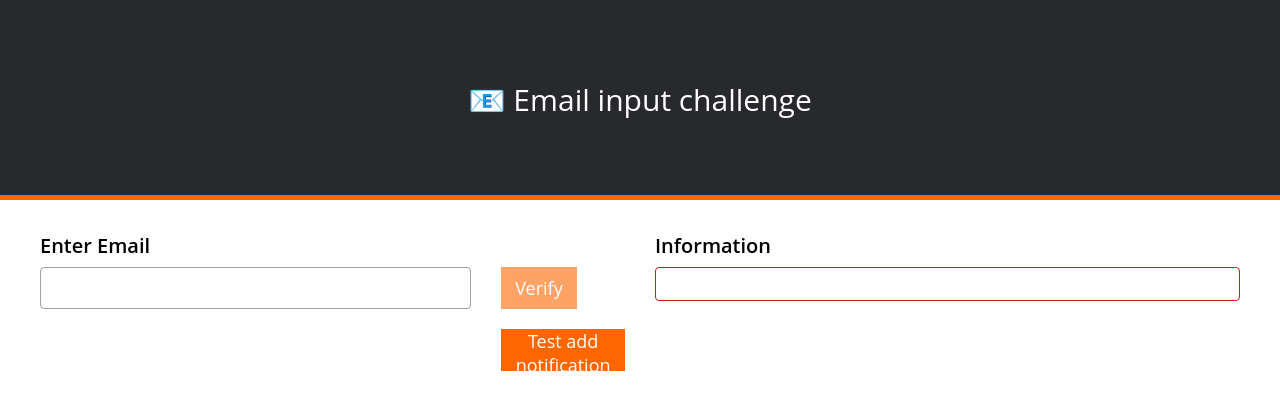
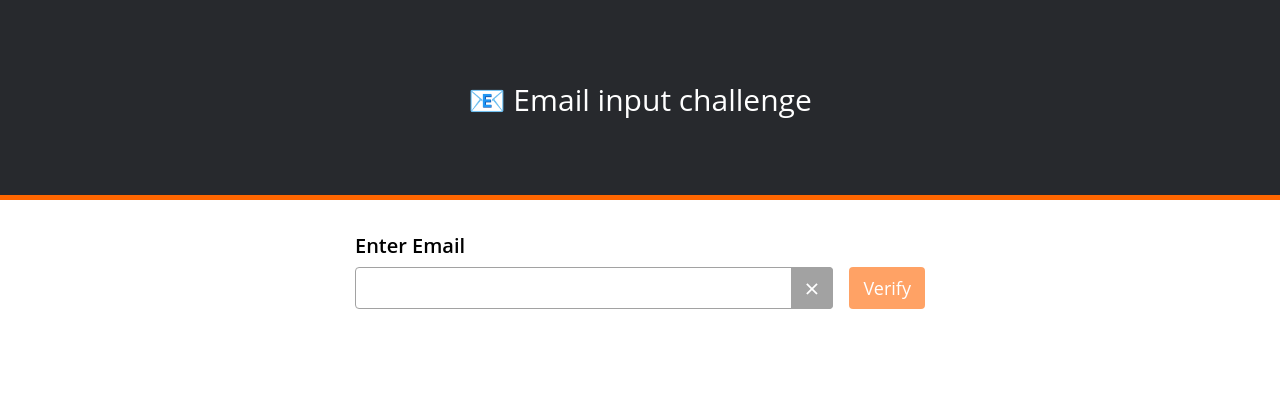
Before and after one commit to ryansemple/EmailInput, a React (Create React App) app: page / in a window 1280 px wide. Shown: the top 410 px of the page. Built offline with nearby package versions, Linux system fonts and the light colour scheme.

Commit message:
Lots of changes

```diff
--- a/src/components/EmailValidationForm.tsx
+++ b/src/components/EmailValidationForm.tsx
@@ -3,12 +3,20 @@ import Label from "./form/Label";
 import Input from "./form/Input";
 import { allKeyboardKeysRegex } from "../utility/Regex";
 import { atCharacter } from "../utility/String";
+import Button from "./form/Button";
+import EmailSuggestions from "./suggestions/Suggestions";
+import ValidationMessage from "./ValidationMessage";
+import { ValidationType } from "../types/Validation";
+import clsx from "clsx";
 
 interface EmailValidationForm {
 	setEmail: (email: string) => void,
 	setEmailMessage: (emailMessage: string) => void,
 	email: string,
-	setEmailIsValid: (emailIsValid: boolean) => void
+	setEmailIsValid: (emailIsValid: boolean) => void,
+	emailIsValid: boolean,
+	emailMessage?: string,
+	className?: string
 }
 
 interface Validator {
@@ -91,21 +99,47 @@ const EmailValidationForm = (props: EmailValidationForm) =>
 	}
 
 	const inputName: string = "EmailValidator";
+	const validationType: ValidationType = props.emailIsValid ?
+	ValidationType.Success :
+	ValidationType.Error;
 
 	return (
-		<>
+		<div className={clsx("EmailValidationForm", props.className)}>
 			<Label
 				className="block"
 				text="Enter Email"
 				htmlFor={inputName}
 			/>
-			<Input
-				className="block full_width"
-				onChange={emailChangedEvent}
-				value={props.email}
-				name={inputName}
+			<div className="relative">
+				<Input
+					className="block full_width"
+					onChange={emailChangedEvent}
+					value={props.email}
+					name={inputName}
+				/>
+				<Button
+					onClick={() => { alert("hey"); }}
+					text="×"
+					className="Button-Clear absolute"
+					notDisabledTooltipTitle="Clear text input"
+					style={{
+						top: 0,
+						bottom: 0,
+						right: 0,
+						borderTopLeftRadius: 0,
+						borderBottomLeftRadius: 0
+					}}
+				/>
+			</div>
+			<EmailSuggestions
+				email={props.email}
+				setEmail={(email: string) => props.setEmail(email)}
 			/>
-		</>
+			<ValidationMessage
+				validationMessage={props.emailMessage}
+				validationType={validationType}
+			/>
+		</div>
 	)
 }
 
--- a/src/components/MainContent.tsx
+++ b/src/components/MainContent.tsx
@@ -5,15 +5,12 @@ import Label from "./form/Label";
 import axios, { AxiosError } from "axios";
 import { KickBoxResponse } from "../utility/Kickbox";
 import { brandOrange, green } from "../styles/sass.scss";
-import InformationDisplay from "./InformationDisplay";
 import { isNetworkError } from "../utility/Network";
-import { returnNewUuid } from "../utility/Uuid";
-import {
-	NotificationImplementation as Notification,
-	NotificationType
-} from "../types/Notification";
+import { Notification } from "../types/Notification";
+import { ValidationType } from "../types/Validation";
 import Notifications from "./notifications/Notifications";
 import Button from "./form/Button";
+import ValidationMessage from "./ValidationMessage";
 
 const serverDomainUrl: string = "http://localhost:3001";
 
@@ -24,7 +21,7 @@ const MainContent = () =>
 	const [emailMessage, setEmailMessage] = useState("");
 	const [emailIsValid, setEmailIsValid] = useState(false);
 	const [notifications, setNotifications] = useState<Notification[]>([]);
-	const [testCount, setTestCount] = useState(1);
+	//const [testCount, setTestCount] = useState(1);
 
 	const checkEmail = () =>
 	{
@@ -48,7 +45,7 @@ const MainContent = () =>
 
 			const successNotification: Notification = new Notification(
 				"Email has been successfully verified as being valid.",
-				NotificationType.Success
+				ValidationType.Success
 			);
 
 			setNotifications([
@@ -62,7 +59,7 @@ const MainContent = () =>
 			{
 				const networkErrorNotification: Notification = new Notification(
 					"There was a network error, please check your internet connection and try again.",
-					NotificationType.Error
+					ValidationType.Error
 				);
 
 				setNotifications([
@@ -74,65 +71,61 @@ const MainContent = () =>
 	}
 
 	//`~TEST
-	const testButtonClick = (event: any) =>
-	{
-		const newNotification: Notification = {
-			text: `${testCount} There was a network error, please check your internet connection and try again.`,
-			id: returnNewUuid(),
-			notificationType: NotificationType.Success
-		};
+	// const testButtonClick = (event: any) =>
+	// {
+	// 	const newNotification: Notification = {
+	// 		text: `${testCount} There was a network error, please check your internet connection and try again.`,
+	// 		id: returnNewUuid(),
+	// 		notificationType: ValidationType.Success
+	// 	};
 
-		console.log(`new notification uuid: ${newNotification.id}`);
+	// 	console.log(`new notification uuid: ${newNotification.id}`);
 
-		setTestCount(testCount + 1);
+	// 	setTestCount(testCount + 1);
 
-		setNotifications([
-			...notifications,
-			newNotification
-		]);
-	};
+	// 	setNotifications([
+	// 		...notifications,
+	// 		newNotification
+	// 	]);
+	// };
 
 	return (
 		<div className="container">
-			<div className="row">
-				<div className="col-sm-12">
-					<div className="row">
-						<div className="col-sm-18">
+			<div className="row horizontal_center_flex">
+				<div className="col-sm-12 col-xs-24 flex">
 					<EmailValidationForm
 						setEmail={(email: string) => setEmail(email)}
 						email={email}
 						setEmailMessage={(emailMessage: string) => setEmailMessage(emailMessage)}
 						setEmailIsValid={(emailIsValid: boolean) => setEmailIsValid(emailIsValid)}
+						emailIsValid={emailIsValid}
+						emailMessage={emailMessage}
+						className="full_width"
 					/>
-							<EmailSuggestions
+					{/* <EmailSuggestions
 						email={email}
 						setEmail={(email: string) => setEmail(email)}
-							/>
-						</div>
-						<div className="col-sm-6">
+					/> */}
+					<div>
 						<Label
+							text="&nbsp;"
 							className="block"
-								text="&nbsp;"
 						/>
 					<Button
 						onClick={checkEmail}
 						disabled={!emailIsValid}
 						disabledTooltipTitle={"Disabled: email not valid"}
-								text={emailIsVerified ? "Verified!" : "Verify"}
-								style={{background: emailIsVerified ? green : brandOrange}}
-							/>
-							<Button
-								onClick={testButtonClick}
-								text="Test add notification"
-								style={{ marginTop: "20px" }}
+						text={"Verify"}
+						style={{
+							background: emailIsVerified ? green : brandOrange
+						}}
+						className="margin_left_small"
 					/>
 					</div>
-					</div>
-				</div>
-				<div className="col-sm-12">
-					<InformationDisplay
-						emailMessage={emailMessage}
-					/>
+					{/* <ValidationMessage
+						validationMessage={emailMessage}
+						validationType={validationType}
+					/> */}
 				</div>
 			</div>
 			<Notifications
--- /dev/null
+++ b/src/components/ValidationMessage.tsx
@@ -0,0 +1,24 @@
+import React from "react";
+import { ValidationType } from "../types/Validation";
+import clsx from "clsx";
+
+interface ValidationMessage {
+	validationMessage?: string,
+	validationType: ValidationType
+}
+
+const ValidationMessage = (props: ValidationMessage) => (
+	<p
+		className={
+			clsx(
+				props.validationType === ValidationType.Success && "green",
+				props.validationType === ValidationType.Error && "red",
+				"block",
+				"full_width",
+				"margin_top_small"
+			)}>
+		{props.validationMessage}
+	</p>
+)
+
+export default ValidationMessage;
--- a/src/components/form/Button.tsx
+++ b/src/components/form/Button.tsx
@@ -1,18 +1,30 @@
 import React from "react";
+import clsx from "clsx";
 
 interface ButtonProps {
 	text: string,
 	onClick: Function,
 	style?: any,
 	disabled?: boolean,
-	disabledTooltipTitle?: string
+	disabledTooltipTitle?: string,
+	notDisabledTooltipTitle?: string,
+	className?: string
 }
 
 const Button = (props: ButtonProps) => (
 	<button
 		type="button"
-		className="Button"
-		title={props.disabled ? props.disabledTooltipTitle : ""}
+		className={
+			clsx(
+				props.className && props.className,
+				"Button"
+			)
+		}
+		title={
+			props.disabled ?
+			props.disabledTooltipTitle :
+			props.notDisabledTooltipTitle
+		}
 		onClick={() => { props.onClick(); }}
 		style={props.style}
 		disabled={props.disabled}>
--- a/src/components/form/Label.tsx
+++ b/src/components/form/Label.tsx
@@ -1,7 +1,8 @@
 import React from "react";
+import clsx from "clsx";
 
 interface LabelProps {
-	className: string,
+	className?: string,
 	text: string,
 	htmlFor?: string
 }
@@ -9,7 +10,7 @@ interface LabelProps {
 const Label = (props: LabelProps) => (
 	<label
 		htmlFor={props.htmlFor}
-		className={`form_label ${props.className}`}>
+		className={clsx("form_label", props.className && props.className)}>
 		{props.text}
 	</label>
 )
--- a/src/components/notifications/Notifications.tsx
+++ b/src/components/notifications/Notifications.tsx
@@ -1,10 +1,8 @@
 import React, { useEffect } from "react";
 import ErrorNotification from "./ErrorNotification";
 import SuccessNotification from "./SuccessNotification";
-import {
-	NotificationType,
-	Notification
-} from "../../types/Notification";
+import { Notification } from "../../types/Notification";
+import { ValidationType } from "../../types/Validation";
 import usePrevious from "../../hooks/usePrevious";
 import {
 	returnItemsInArrayNotInAnotherArrayById
@@ -102,9 +100,9 @@ const Notifications = (props: NotificationsProps) => {
 
 				switch(notificationInstance.notificationType)
 				{
-					case NotificationType.Error:
+					case ValidationType.Error:
 						return <ErrorNotification {...sharedProperties} />;
-					case NotificationType.Success:
+					case ValidationType.Success:
 						return <SuccessNotification {...sharedProperties} />;
 					default:
 						return <SuccessNotification {...sharedProperties} />;
--- a/src/styles/site.scss
+++ b/src/styles/site.scss
@@ -12,11 +12,6 @@
 	color: $red;
 	border: 1px solid $red;
 	border-radius: $box-border-radius;
-}
-
-.container {
-	width: $container-width;
-	display: block;
 }
 
 .clear_children_float:after {
@@ -47,6 +42,10 @@
 	position: absolute;
 }
 
+.relative {
+	position: relative;
+}
+
 .horizontal_center_flex {
 	justify-content: center;
 	align-items: center;
@@ -69,6 +68,14 @@
 	margin-bottom: $medium-spacing;
 }
 
+.margin_top_small {
+	margin-top: $small-spacing;
+}
+
+.margin_left_small {
+	margin-left: $small-spacing;
+}
+
 .padding_small {
 	padding: $small-spacing;
 }
@@ -78,6 +85,18 @@
 }
 
 /* Spacing ------------------------------------*/
+
+/* Color --------------------------------------*/
+
+.green {
+	color: $green;
+}
+
+.red {
+	color: $red;
+}
+
+/* Color --------------------------------------*/
 
 /* Font ---------------------------------------*/
 
@@ -118,10 +137,18 @@ body {
 	color: white;
 	height: $input-height;
 	padding: 0 14px;
+	border-radius: $box-border-radius;
+	cursor: pointer;
 
 	&:disabled {
 		opacity: .6;
+		cursor: not-allowed;
 	}
+}
+
+.Button-Clear {
+	background-color: $border-grey;
+	font-size: 26px;
 }
 
 /* Button -------------------------------------*/
--- a/src/styles/skeleton.scss
+++ b/src/styles/skeleton.scss
@@ -1,4 +1,11 @@
 $gutter-padding: 15px;
+
+.container {
+	width: $container-width;
+	display: block;
+	padding-left: $gutter-padding;
+	padding-right: $gutter-padding;
+}
 
 .col-sm-12,
 .col-sm-6,
@@ -19,9 +26,25 @@ $gutter-padding: 15px;
     width: 75%;
 }
 
+.col-sm-24 {
+	width: 100%;
+}
+
 .row {
-    margin-left: -#{$gutter-padding};
-		margin-right: -#{$gutter-padding};
-    display: flex;
-    flex-wrap: wrap;
+	margin-left: -#{$gutter-padding};
+	margin-right: -#{$gutter-padding};
+	display: flex;
+	flex-wrap: wrap;
 }
+
+@media screen and (max-width: $container-width) {
+	#root .container {
+		width: 100%;
+	}
+}
+
+@media screen and (max-width: 950px) {
+	.col-xs-24 {
+		width: 100%;
+	}
+}
--- /dev/null
+++ b/src/types/Validation.ts
@@ -0,0 +1,4 @@
+export enum ValidationType {
+	Success,
+	Error
+}
```
Also changed, not shown: package.json (+5 -5 lines), src/types/Notification.ts (+7 -11 lines), 1 other file (tests, documents, lock files or other folders). Lines whose indentation alone changed are shown as unchanged.
